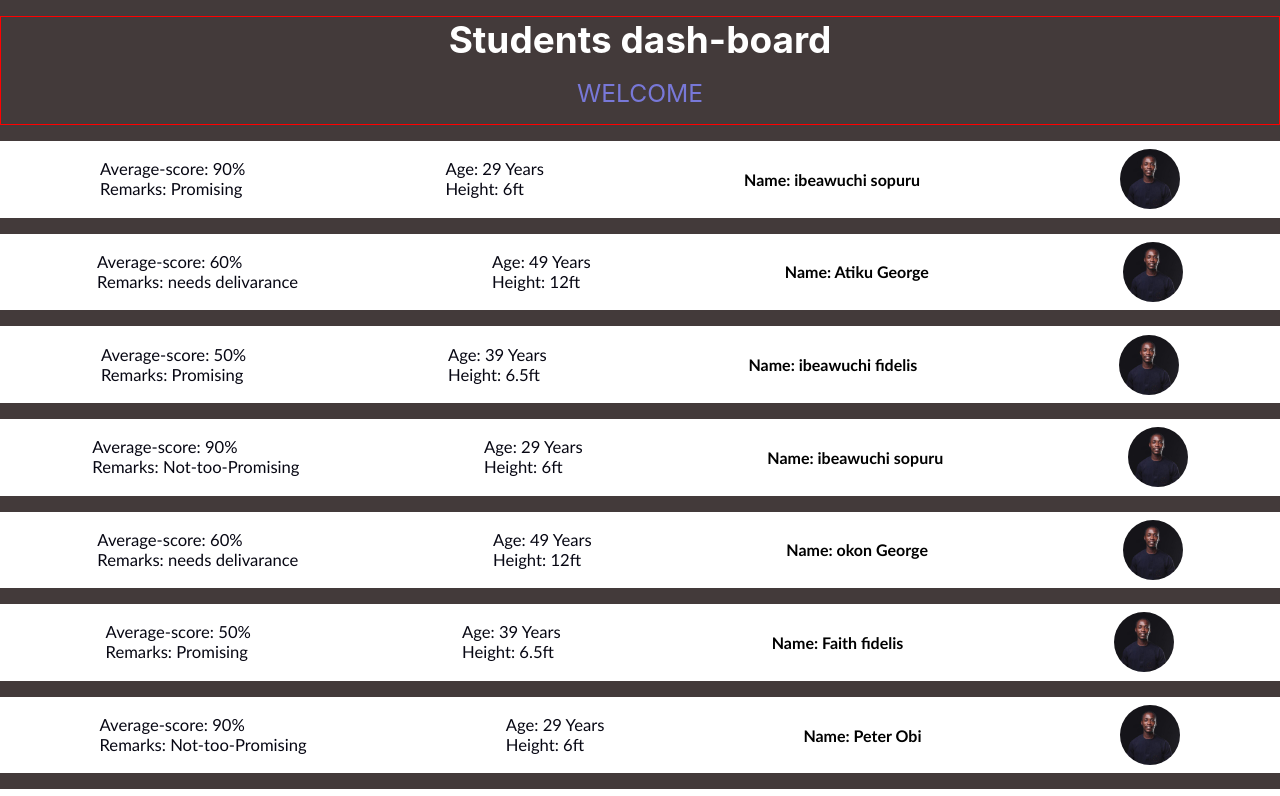
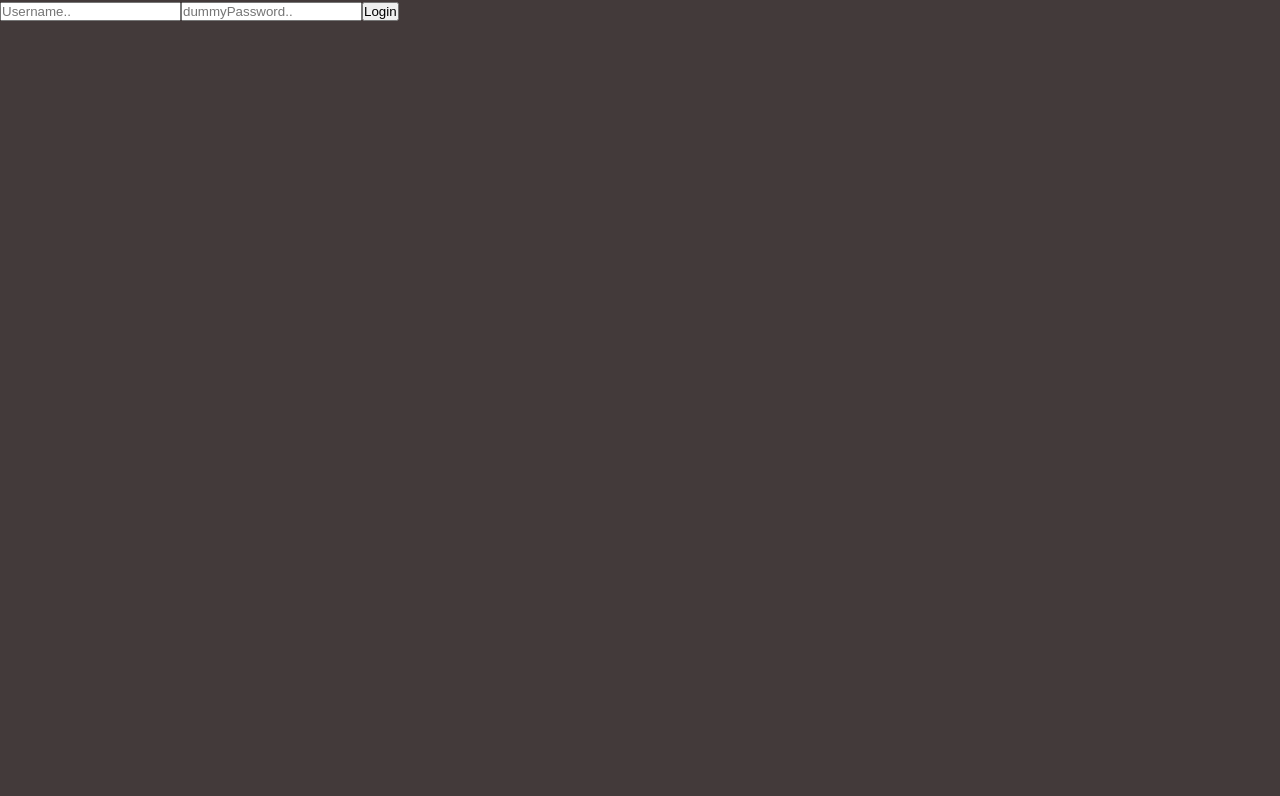
Before and after one commit to Response051/BasicUi-reactjs, a React (Create React App) app in the folder basic-ui/: page / in a window 1280 px wide. Shown: the top 796 px of the page. Built offline with nearby package versions, Linux system fonts and the light colour scheme.

Commit message:
js files for functionalities has been updated to include the use of context APIs

```diff
--- a/basic-ui/src/App.js
+++ b/basic-ui/src/App.js
@@ -1,13 +1,17 @@
 import "./App.css";
-// import { Button } from "./Components/button/button.js";
 import { Object } from "./Components/Main/Object";
-import { Header } from "./Components/Header/header";
+import Authenticate from "./Components/ContexApis/authenticate";
+import Login from "./Components/ContexApis/login";
+import React, { useState } from "react";
 
 function App() {
+  const [showProfile, setShowProfile] = useState(false);
+  const [username, setUsername] = useState("");
   return (
     <div className="App">
-      <Header />
-      <Object />
+      <Authenticate.Provider value={{ username, setUsername, setShowProfile }}>
+        {showProfile ? <Object /> : <Login />}
+      </Authenticate.Provider>
     </div>
   );
 }
--- a/basic-ui/src/Components/ContexApis/authenticate.js
+++ b/basic-ui/src/Components/ContexApis/authenticate.js
@@ -0,0 +1,5 @@
+import { createContext } from "react";
+
+const Authenticate = createContext({});
+
+export default Authenticate;
--- /dev/null
+++ b/basic-ui/src/Components/ContexApis/login.js
@@ -0,0 +1,27 @@
+import React, { useContext } from "react";
+import Authenticate from "./authenticate";
+
+function Login() {
+  const { setUsername, setShowProfile } = useContext(Authenticate);
+  return (
+    <>
+      <input
+        type="text"
+        placeholder="Username.."
+        onChange={(event) => {
+          setUsername(event.target.value);
+        }}
+      />
+      <input type="text" placeholder="dummyPassword.." />
+      <button
+        onClick={() => {
+          setShowProfile(true);
+        }}
+      >
+        Login
+      </button>
+    </>
+  );
+}
+
+export default Login;
--- a/basic-ui/src/Components/Header/header.js
+++ b/basic-ui/src/Components/Header/header.js
@@ -1,10 +1,12 @@
-import React from "react";
+import React, { useContext } from "react";
+import Authenticate from "../ContexApis/authenticate";
 
 export function Header() {
+  const { username } = useContext(Authenticate);
   return (
     <div className="Header-div">
       <h2>Students dash-board</h2>
-      <p>WELCOME</p>
+      <p>WELCOME {username}</p>
     </div>
   );
 }
--- a/basic-ui/src/Components/Main/Object.js
+++ b/basic-ui/src/Components/Main/Object.js
@@ -1,6 +1,9 @@
 import React from "react";
 import mypicture from "../images/mypicture.jpeg";
+import { Header } from "../Header/header";
+
 export function Object() {
+
   const students = [
     {
       firstName: "ibeawuchi ",
@@ -221,6 +224,7 @@ export function Object() {
   ));
   return (
     <div>
+    <Header />
       <ul>{mappD}</ul>
     </div>
   );
```
